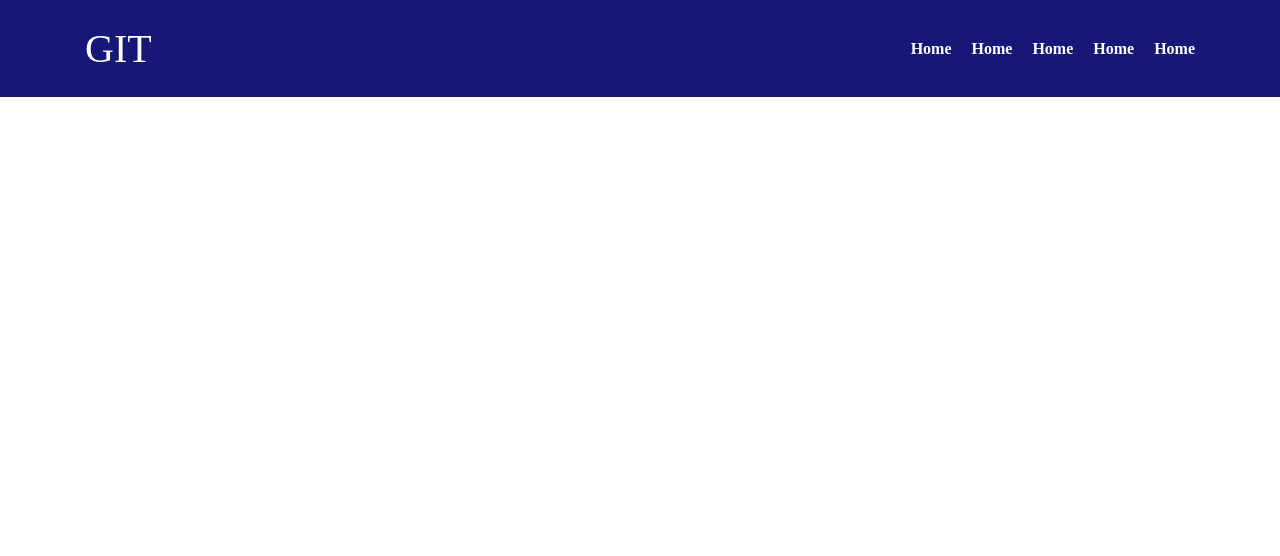
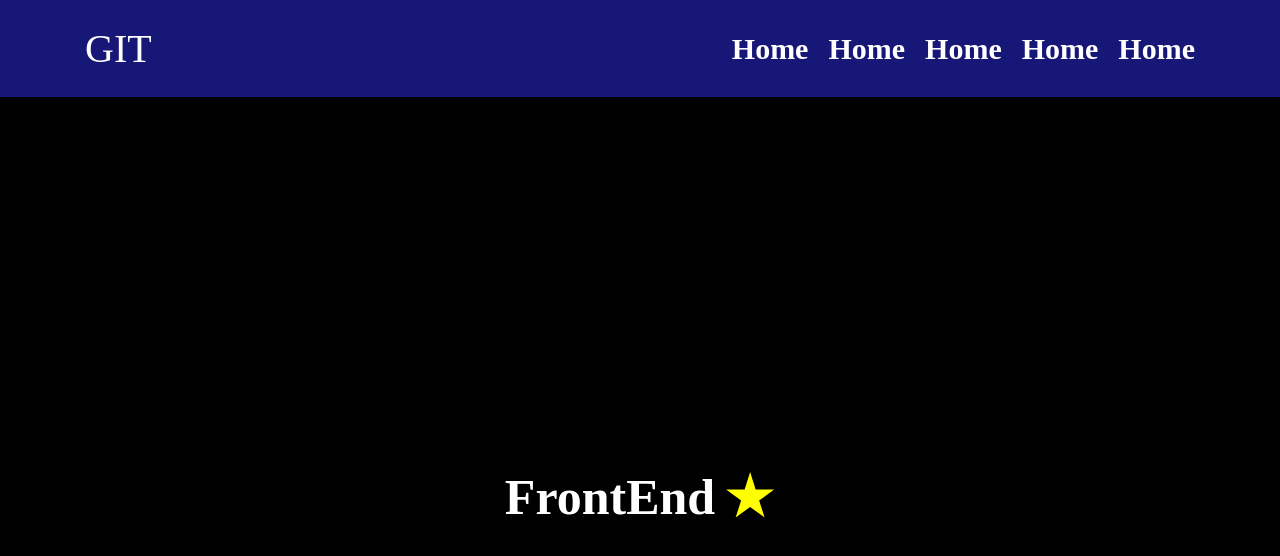
Before and after one commit to nurlan0125/test19-30, a plain HTML site: page index.html in a window 1280 px wide. Drawn offline with Linux system fonts and the light colour scheme.

Commit message:
stajer first save

```diff
--- a/index.html
+++ b/index.html
@@ -24,6 +24,10 @@
                 </div>
             </div>
         </nav>
+        <div class="header__content">
+            <h1>FrontEnd</h1>
+            <div class="star"></div>
+        </div>
     </header>
 </body>
 </html>
--- a/style/style.css
+++ b/style/style.css
@@ -34,7 +34,25 @@ ul {
     color: white;
 }
 .header__nav-link {
-    font-style: 30px;
+    font-size: 30px;
     color: white;
     font-weight: 700;
 }
+.header__content {
+    height: 800px;
+    background: black;
+    display: flex;
+    justify-content: center;
+    align-items: center;
+}
+.header__content h1 {
+    color: white;
+    font-size: 50px;
+}
+.star {
+    clip-path: polygon(50% 0%, 61% 35%, 98% 35%, 68% 57%, 79% 91%, 50% 70%, 21% 91%, 32% 57%, 2% 35%, 39% 35%);
+    background: yellow;
+    margin-left: 10px;
+    height: 50px;
+    width: 50px;
+}
```
